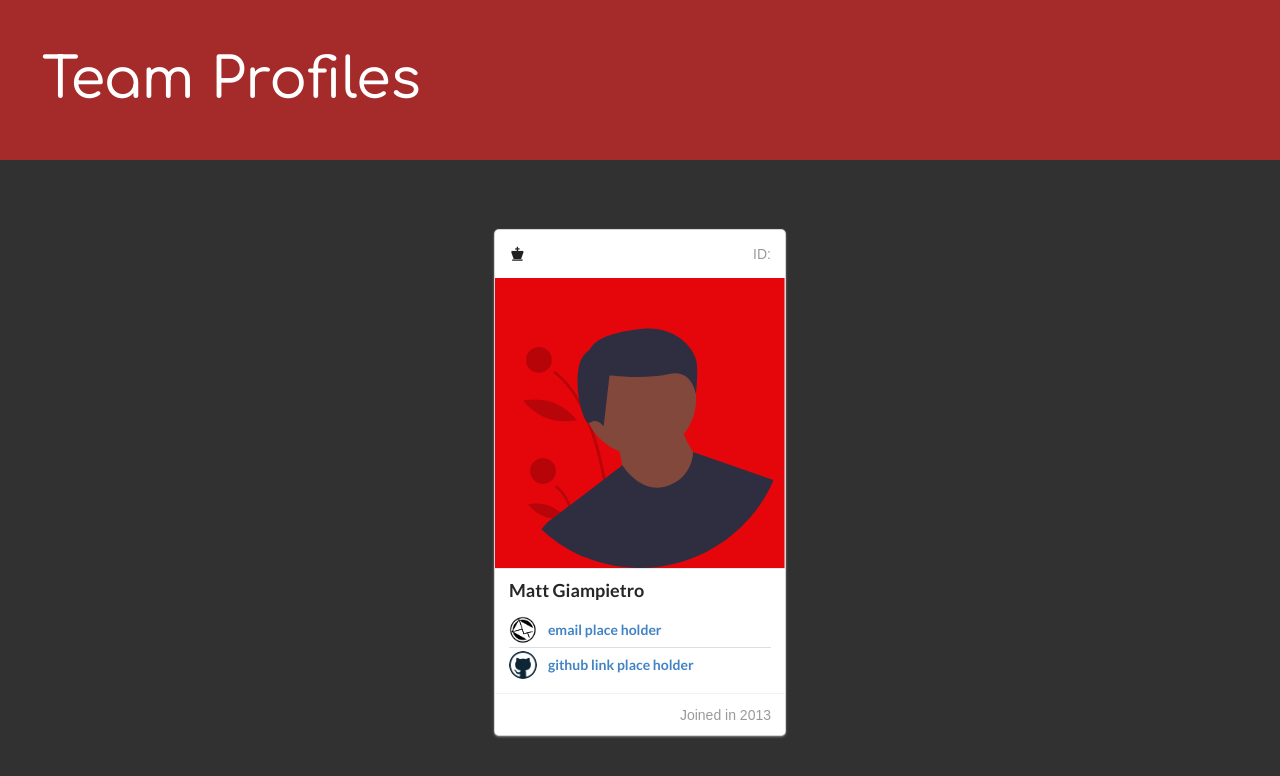
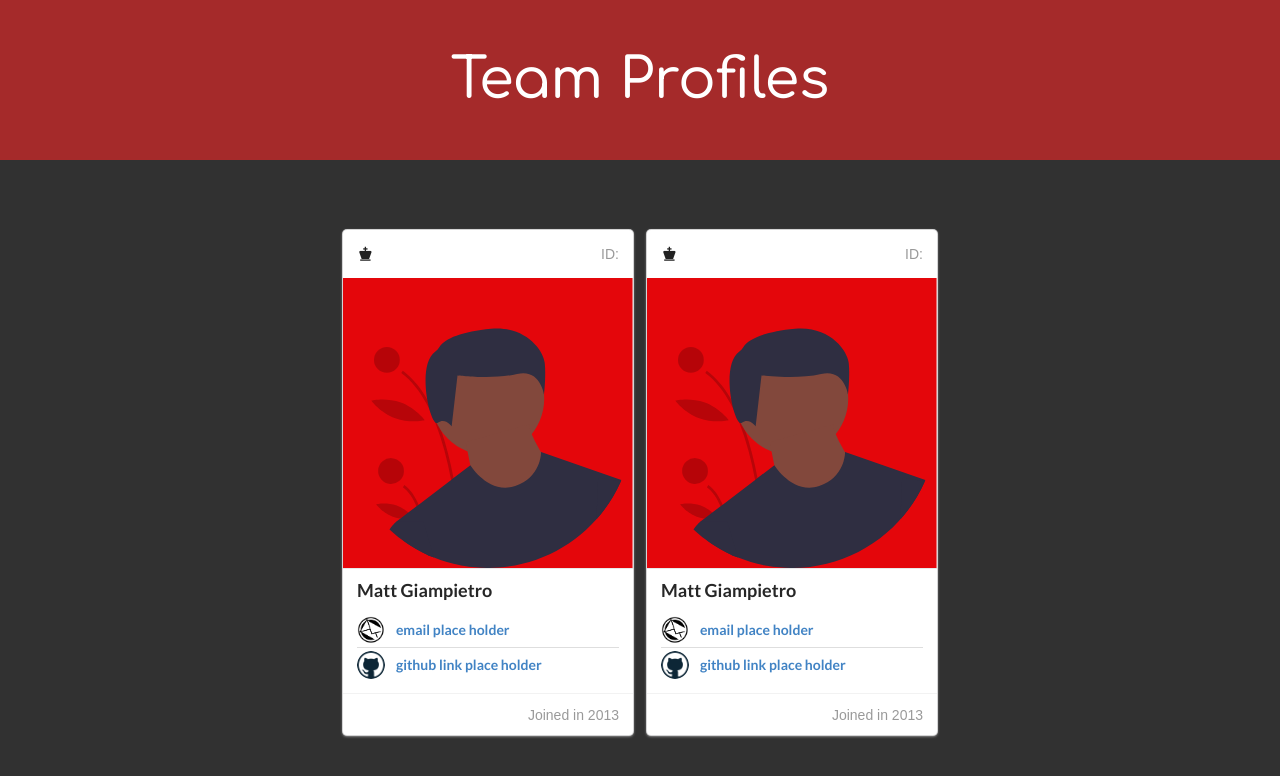
Before and after one commit to wa20/8-Team-Profile-Generator, a website: page index.html in a window 1280 px wide. Drawn offline with nearby package versions, Linux system fonts and the light colour scheme.

Commit message:
npm install

```diff
--- a/index.html
+++ b/index.html
@@ -58,8 +58,44 @@
             <span class="right floated"> Joined in 2013 </span>
           </div>
         </li>
+
+
             <!-- profile card two -->
 
+            <li class="card">
+                <div class="content">
+                  <div class="right floated meta">ID:</div>
+                  <i class="chess king icon"></i>
+                  <!-- Elliot -->
+                </div>
+
+                <div class="image">
+                  <img src="./assets/male_avatar_sq.svg" />
+                </div>
+          <div class="content">
+                  <div class="header">Matt Giampietro</div>
+                  <!-- <div class="meta"><a>Friends</a></div> -->
+
+              <div class="ui middle aligned animated divided list">
+                  <div class="item">
+                      <img class="ui avatar image" src="./assets/email_icon.png" />
+                      <div class="content">
+                        <a class="header" href="#" target="_blank">email place holder</a>
+                      </div>
+                  </div>
+                    <div class="item">
+                      <img class="ui avatar image" src="./assets/github-512.png" />
+                      <div class="content">
+                        <a class="header" href="#" target="_blank">github link place holder</a>
+                      </div>
+                  </div>
+              </div>
+          </div>
+
+                <div class="extra content">
+                  <span class="right floated"> Joined in 2013 </span>
+                </div>
+              </li>
 
 
 
--- a/style.css
+++ b/style.css
@@ -34,17 +34,17 @@
 .navHeader {
     background: brown;
     width: 100vw;
-    height: 20vh;
-
     display: flex;
     align-items: center;
-    position: sticky;
+    justify-content: center;
+    /* position: fixed; */
     z-index: 1;
 
 }
 
-@media (min-width: 479px) {
+@media (min-width: 700px) {
     .navHeader {
+        height: 20vh;
         font-family: 'Comfortaa', cursive;
         font-size: 4rem;
         color: white;
@@ -54,10 +54,11 @@
 
 
 
-@media (max-width: 480px) {
+@media (max-width: 699px) {
     .navHeader {
+        height: 15vh;
         font-family: 'Comfortaa', cursive;
-        font-size: 2rem;
+        font-size: 3rem;
         color: white;
         padding: 2rem;
 
```
Also changed, not shown: package.json (added, +20 -0 lines), 1 other file.
